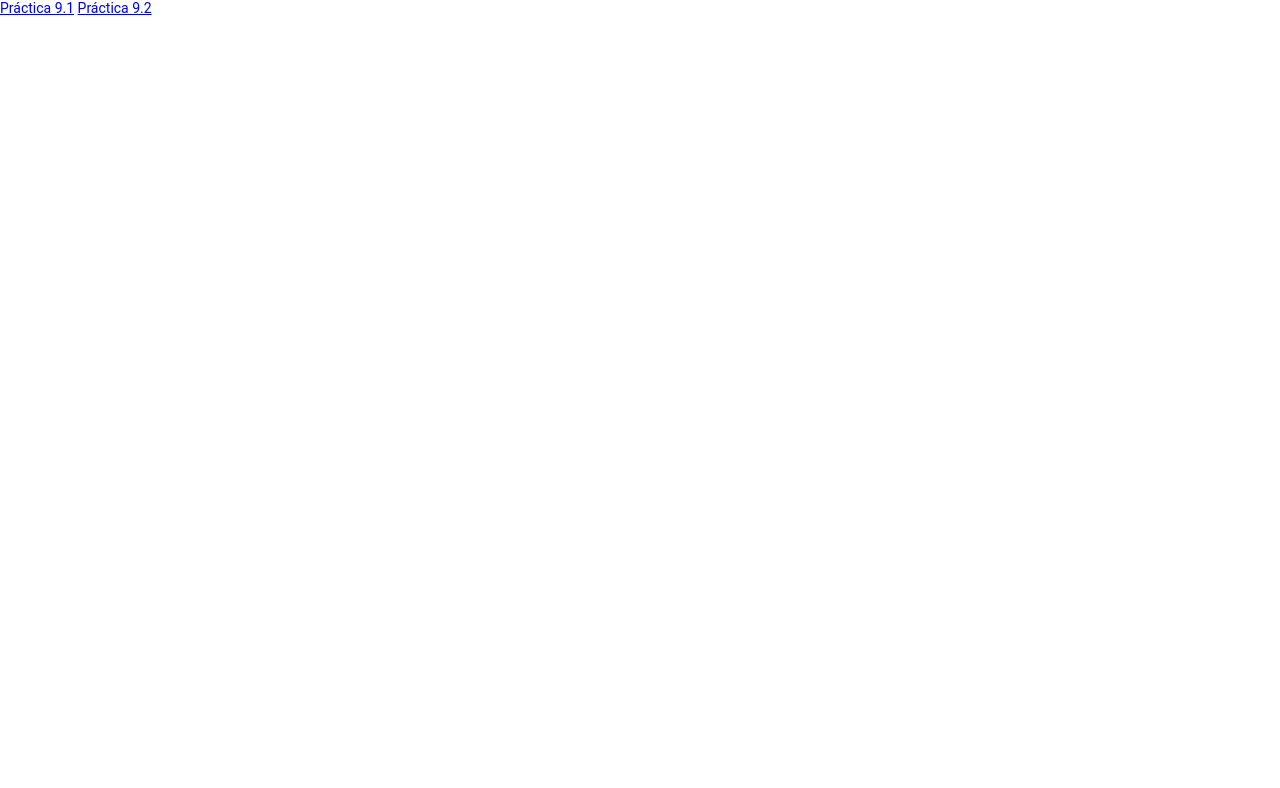
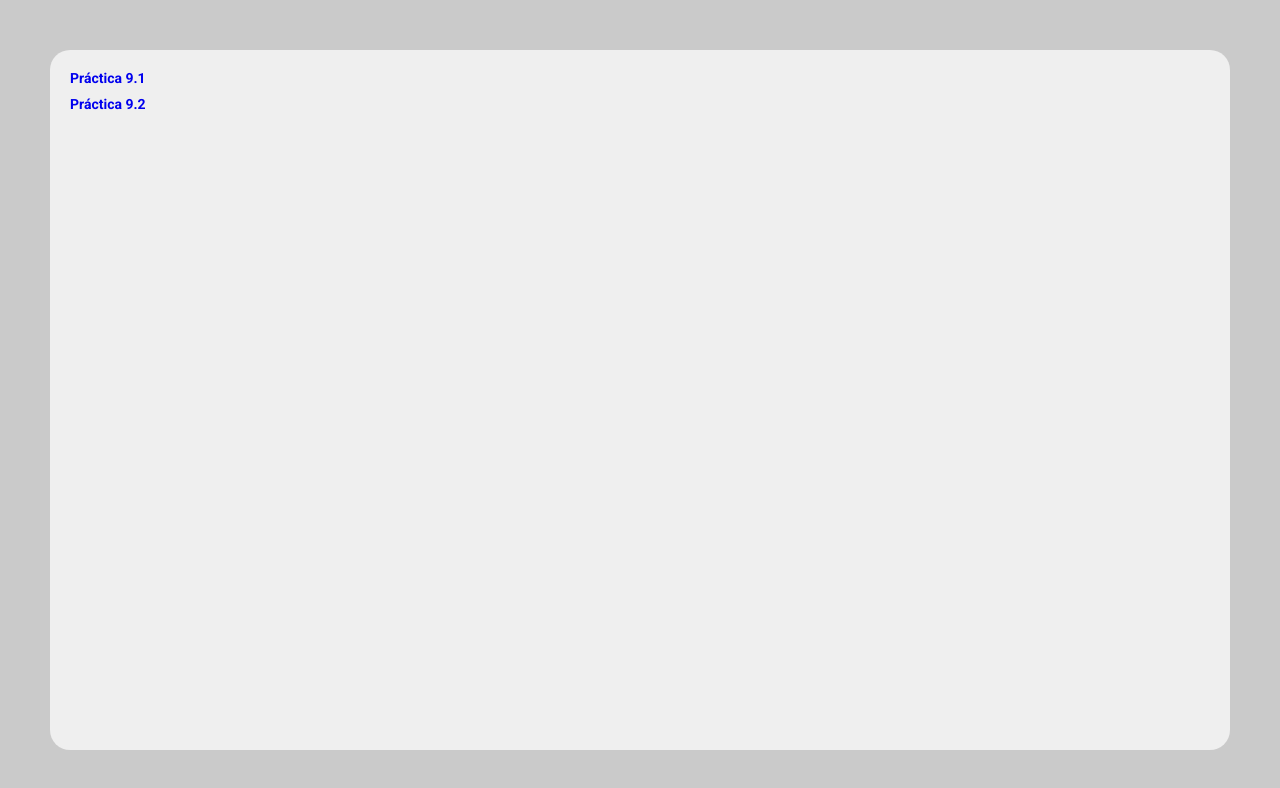
Before and after one commit to guerrerodelpixel/tecgurus, a plain HTML site: page Practica9/index.html in a window 1280 px wide. Drawn offline with Linux system fonts and the light colour scheme.

Commit message:
Practica 9

```diff
--- a/Practica9/index.html
+++ b/Practica9/index.html
@@ -4,17 +4,49 @@
     <meta charset="UTF-8">
     <meta name="viewport" content="width=device-width, initial-scale=1.0">
     <title>Document</title>
+    <link rel="preconnect" href="https://fonts.gstatic.com" crossorigin>
+    <link href="https://fonts.googleapis.com/css2?family=Roboto:ital,wght@0,100;0,300;0,400;0,500;0,700;0,900;1,100;1,300;1,400;1,500;1,700;1,900&display=swap" rel="stylesheet">
     <style>
         html {box-sizing: border-box;font-size: 16px;}*, *:before, *:after {box-sizing: inherit;}body, h1, h2, h3, h4, h5, h6, p, ol, ul {margin: 0;padding: 0;font-weight: normal;}ol, ul {list-style: none;}img {max-width: 100%;height: auto;}
+        html, body {
+            display: block;
+            height: 100vh;
+        }
 
         body {
+            background-color: #cacaca;
             font-family: 'Roboto', sans-serif;
             font-size: 14px;
+        }
+
+        .mainwrapper {
+            width: 100%;
+            height: 100%;
+            padding: 50px;
+        }
+
+        .container {
+            background-color: #efefef;;
+            width: 100%;
+            height: 100%;
+            border-radius: 20px;
+            padding: 20px;
+        }
+
+        a {
+            display: block;
+            text-decoration: none;
+            margin-bottom: 10px;
+            font-weight: bold;
         }
     </style>
 </head>
 <body>
-    <a href="Practica9.1.html">Práctica 9.1</a>
-    <a href="Practica9.2.html">Práctica 9.2</a>
+    <div class="mainwrapper">
+        <div class="container">
+            <a href="Practica9.1.html">Práctica 9.1</a>
+            <a href="Practica9.2.html">Práctica 9.2</a>
+        </div>
+    </div>
 </body>
 </html>
```
Also changed, not shown: Practica9/Practica9.1.html (+1 -0 lines), Practica9/Practica9.2.html (+1 -0 lines), index.html (+33 -1 lines).
